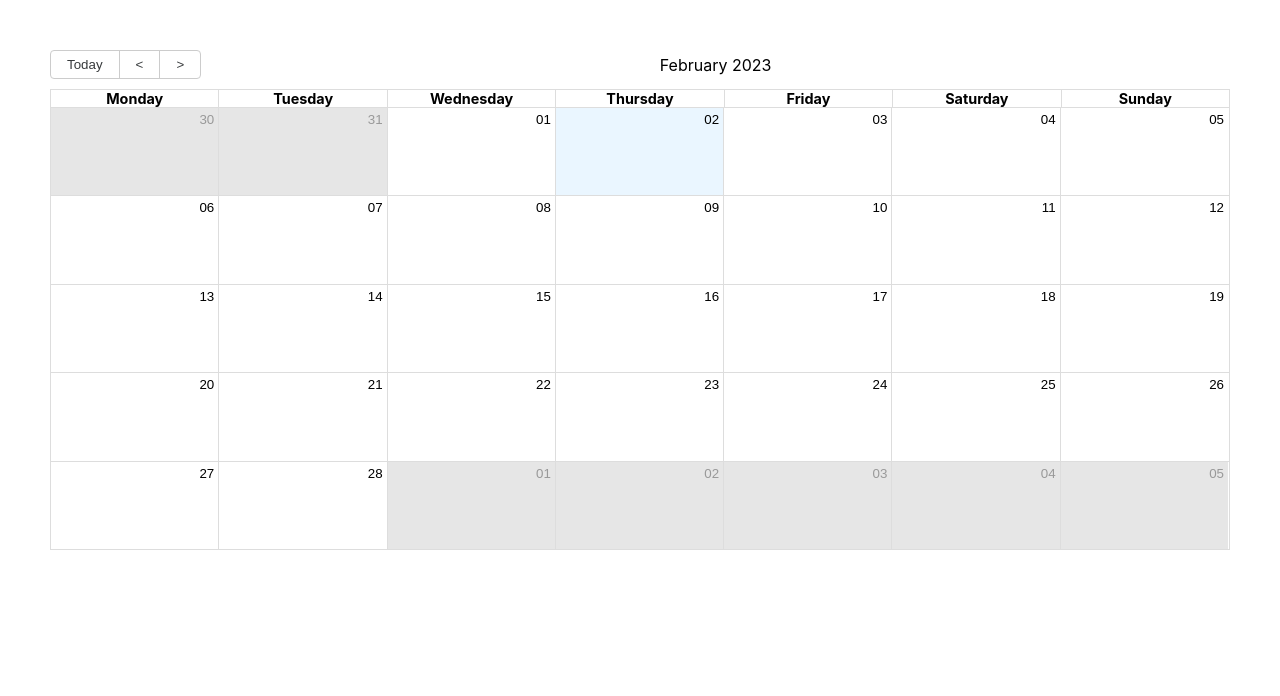
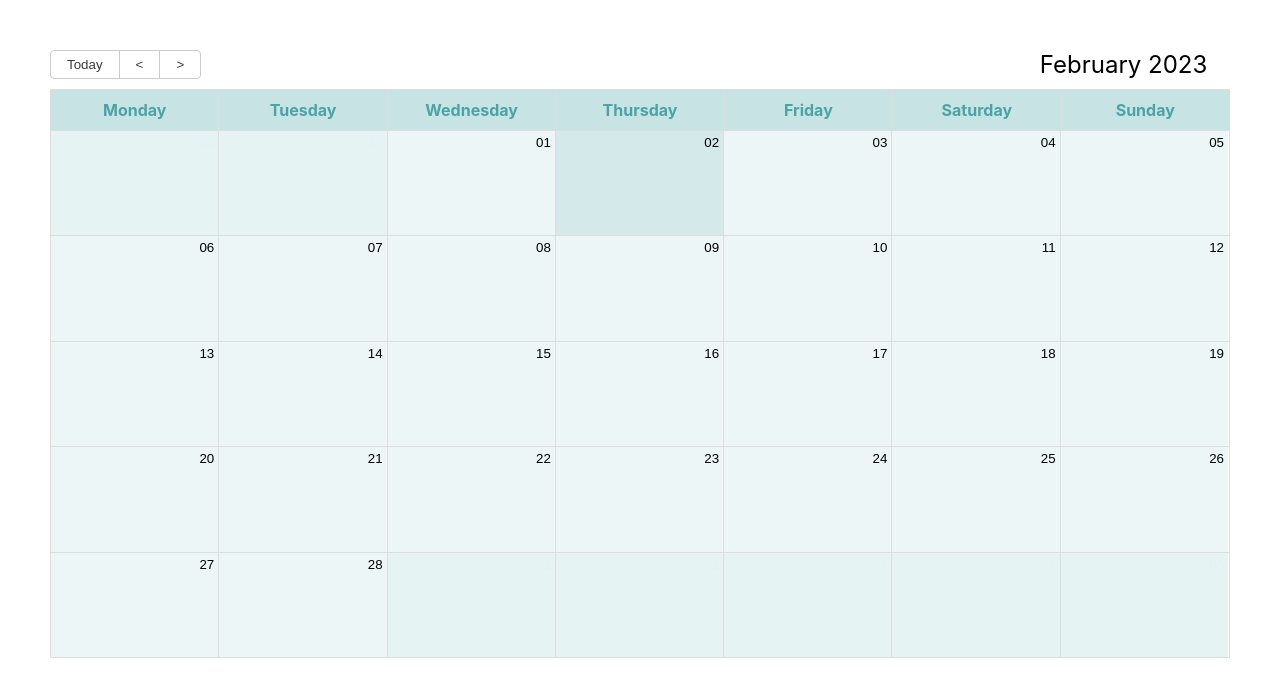
Before and after one commit to lufilipovic/react-calendar-app, a React (Create React App) app: page / in a window 1280 px wide. Shown: the top 696 px of the page. Built offline with nearby package versions, Linux system fonts and the light colour scheme; no server answers.

Commit message:
calendar design

```diff
--- a/src/App.js
+++ b/src/App.js
@@ -3,6 +3,7 @@ import { useCommits } from './Request';
 import { Calendar, momentLocalizer } from "react-big-calendar";
 import moment from 'moment'
 import "react-big-calendar/lib/css/react-big-calendar.css";
+import './Calendar.css';
 
 function App() {
   const commits = useCommits();
@@ -33,7 +34,7 @@ function App() {
           previous: '<',
           next: '>',
         }}
-        style={{ height: 500, margin: "50px" }} />
+        style={{ height: '38em', margin: "50px" }} />
     </div>
   );
 }
--- a/src/Calendar.css
+++ b/src/Calendar.css
@@ -0,0 +1,73 @@
+.rbc-event {
+    background-color: gainsboro;
+    color: rgb(74, 163, 165);
+    font-size: 10px;
+    height: 2em;
+    width: 80%;
+    display: block;
+    margin-left: auto;
+    margin-right: auto;
+    word-break: break-all;
+}
+
+/*number of days in the prev month*/
+.rbc-off-range {
+    color: rgb(74, 163, 165, 0.02)
+}
+
+/*background of cells in prev/next month*/
+.rbc-off-range-bg {
+    background-color: rgb(74, 163, 165, 0.04)
+}
+
+/*current months days*/
+.rbc-abs-full,
+.rbc-row-bg {
+    background-color: rgb(74, 163, 165, 0.1);
+}
+
+/*todays cell*/
+.rbc-today {
+    background-color: rgb(74, 163, 165, 0.15);
+}
+
+/*name of days in the week*/
+.rbc-header {
+    font-size: medium;
+    padding: 10px;
+    color: rgb(74, 163, 165);
+    background-color: rgb(74, 163, 165, 0.3);
+
+}
+
+.rbc-event.rbc-selected,
+.rbc-day-slot .rbc-selected.rbc-background-event {
+    background-color: rgb(74, 163, 165, 0.3);
+    color: rgb(74, 163, 165);
+}
+
+.rbc-ellipsis,
+.rbc-show-more,
+.rbc-row-segment .rbc-event-content,
+.rbc-event-label {
+    color: rgb(74, 163, 165);
+    font-size: 10px;
+}
+
+/*more link */
+.rbc-button-link {
+    padding-left: 10%;
+}
+
+/*more link hover*/
+.rbc-button-link:hover {
+    color: rgb(74, 163, 165, 0.5);
+    font-size: 10px;
+    padding-left: 10%;
+}
+
+/*month name*/
+.rbc-toolbar .rbc-toolbar-label {
+    padding-left: 70%;
+    font-size: x-large;
+}
```
